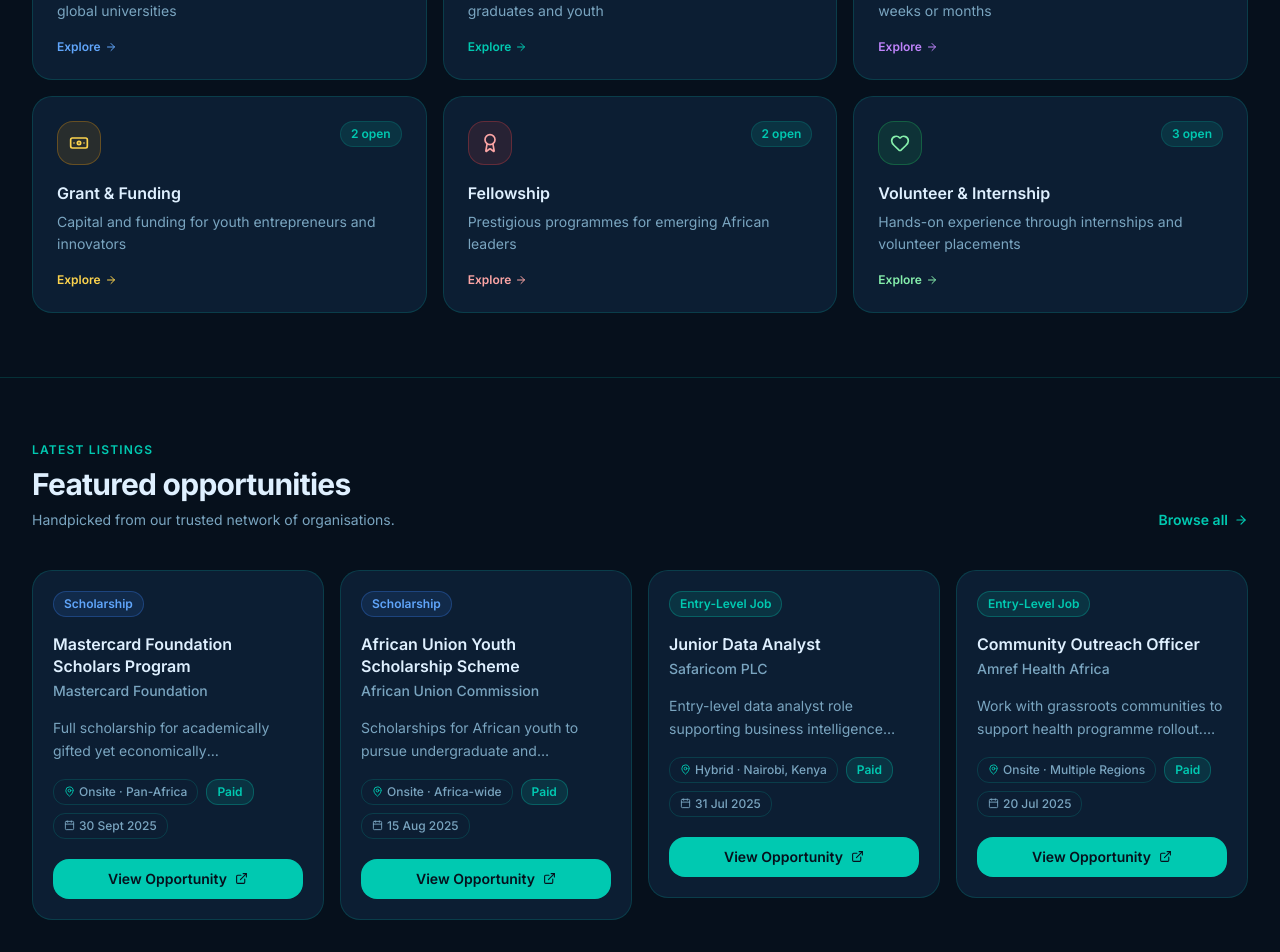
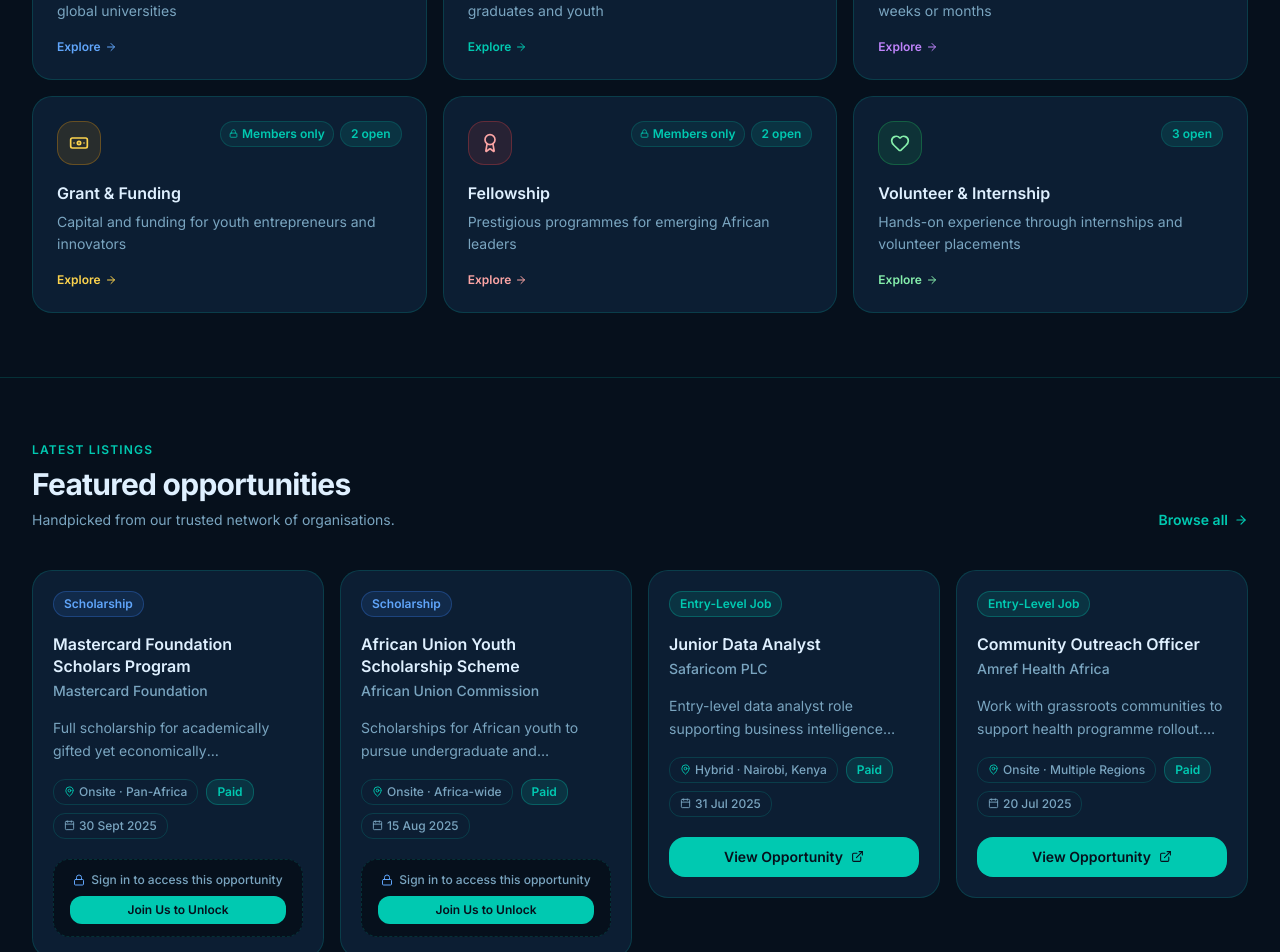
Before and after one commit to rennoxm/nexuspathways, a Next.js app: page / in a window 1280 px wide. Shown: the part 1100-2052 px from the top of the page. Built offline with nearby package versions, Linux system fonts and the light colour scheme.

Commit message:
protected routes and auth

```diff
--- a/components/home/CategoryGrid.tsx
+++ b/components/home/CategoryGrid.tsx
@@ -9,9 +9,18 @@
   Award,
   Heart,
   ArrowRight,
+  Lock,
 } from "lucide-react";
 import { categoryMeta } from "@/lib/data/opportunities";
 import { useInView } from "@/hooks/useInView";
+import { useAuth } from "@/lib/auth";
+
+const GATED_CATEGORIES = new Set([
+  "Scholarship",
+  "Cohort Training",
+  "Fellowship",
+  "Grant & Funding",
+]);
 
 const iconMap: Record<string, React.ElementType> = {
   GraduationCap,
@@ -36,6 +45,7 @@
 export function CategoryGrid() {
   const { ref: headerRef, inView: headerIn } = useInView(0.2);
   const { ref: gridRef, inView: gridIn } = useInView(0.1);
+  const { isLoggedIn } = useAuth();
 
   return (
     <section className="w-full py-16" style={{ borderTop: "1px solid var(--border)" }}>
@@ -74,6 +84,9 @@
             const href = `/opportunities?category=${encodeURIComponent(cat.label)}`;
             const delay = staggerDelays[i] ?? 0;
 
+            const isGated = GATED_CATEGORIES.has(cat.label);
+            const locked = isGated && !isLoggedIn;
+
             return (
               <Link
                 key={cat.label}
@@ -81,7 +94,9 @@
                 className={`group flex flex-col gap-4 p-6 rounded-2xl card-hover anim-slide-up ${gridIn ? "inview" : ""}`}
                 style={{
                   background: "var(--surface)",
-                  border: "1px solid var(--border)",
+                  border: locked
+                    ? "1px solid rgba(0,201,177,0.18)"
+                    : "1px solid var(--border)",
                   animationDelay: `${delay}ms`,
                 }}
               >
@@ -96,6 +111,21 @@
                   >
                     <Icon size={20} style={{ color: `var(--cat-${key})` }} />
                   </div>
+                  {/* Count + optional lock badges */}
+                  <div className="flex items-center gap-1.5">
+                    {locked && (
+                      <span
+                        className="inline-flex items-center gap-1 text-xs font-semibold px-2 py-1 rounded-full"
+                        style={{
+                          background: "rgba(0,201,177,0.08)",
+                          border: "1px solid rgba(0,201,177,0.2)",
+                          color: "var(--primary)",
+                        }}
+                      >
+                        <Lock size={9} />
+                        Members only
+                      </span>
+                    )}
                     <span
                       className="text-xs font-semibold px-2.5 py-1 rounded-full"
                       style={{
@@ -106,7 +136,8 @@
                     >
                       {cat.count} open
                     </span>
-                </div>
+                  </div>{/* end badges wrapper */}
+                </div>{/* end icon row */}
 
                 {/* Text */}
                 <div className="flex flex-col gap-1.5">
--- a/components/layout/Navbar.tsx
+++ b/components/layout/Navbar.tsx
@@ -3,9 +3,10 @@
 import Link from "next/link";
 import { usePathname } from "next/navigation";
 import { ThemeToggle } from "@/components/ThemeToggle";
-import { Menu, X } from "lucide-react";
-import { useState } from "react";
+import { Menu, X, ChevronDown, LayoutDashboard, LogOut } from "lucide-react";
+import { useState, useEffect, useRef } from "react";
 import { SignInModal } from "@/components/auth/SignInModal";
+import { useAuth, logout } from "@/lib/auth";
 
 const navLinks = [
   { label: "Opportunities", href: "/opportunities" },
@@ -17,6 +18,31 @@
   const pathname = usePathname();
   const [menuOpen, setMenuOpen] = useState(false);
   const [signInOpen, setSignInOpen] = useState(false);
+  const [avatarOpen, setAvatarOpen] = useState(false);
+  const avatarRef = useRef<HTMLDivElement>(null);
+  const { isLoggedIn, name, role } = useAuth();
+
+  // Listen for cards requesting the sign-in modal to open
+  useEffect(() => {
+    const handler = () => setSignInOpen(true);
+    window.addEventListener("nexus:open-signin", handler);
+    return () => window.removeEventListener("nexus:open-signin", handler);
+  }, []);
+
+  // Close avatar dropdown on outside click
+  useEffect(() => {
+    function handleClickOutside(e: MouseEvent) {
+      if (avatarRef.current && !avatarRef.current.contains(e.target as Node)) {
+        setAvatarOpen(false);
+      }
+    }
+    document.addEventListener("mousedown", handleClickOutside);
+    return () => document.removeEventListener("mousedown", handleClickOutside);
+  }, []);
+
+  const dashboardHref = role === "partner"
+    ? `/dashboard/partner?org=${encodeURIComponent(name)}`
+    : `/dashboard?name=${encodeURIComponent(name)}`;
 
   return (
     <>
@@ -63,6 +89,59 @@
           {/* Right */}
           <div className="hidden md:flex items-center gap-3">
             <ThemeToggle />
+
+            {isLoggedIn ? (
+              /* ── Avatar chip (logged in) ── */
+              <div ref={avatarRef} className="relative">
+                <button
+                  onClick={() => setAvatarOpen((v) => !v)}
+                  className="flex items-center gap-2 px-3 py-1.5 rounded-lg text-sm font-medium transition-colors"
+                  style={{
+                    border: "1px solid var(--border)",
+                    color: "var(--foreground)",
+                    background: avatarOpen ? "var(--surface)" : "transparent",
+                  }}
+                >
+                  <span
+                    className="w-6 h-6 rounded-full flex items-center justify-center text-xs font-bold shrink-0"
+                    style={{ background: "var(--primary)", color: "var(--primary-foreground)" }}
+                  >
+                    {name.charAt(0).toUpperCase()}
+                  </span>
+                  <span>{name}</span>
+                  <ChevronDown size={13} style={{ color: "var(--muted-foreground)" }} />
+                </button>
+
+                {/* Dropdown */}
+                {avatarOpen && (
+                  <div
+                    className="absolute right-0 top-[calc(100%+8px)] w-48 rounded-xl overflow-hidden shadow-lg z-50"
+                    style={{ background: "var(--surface)", border: "1px solid var(--border)" }}
+                  >
+                    <Link
+                      href={dashboardHref}
+                      onClick={() => setAvatarOpen(false)}
+                      className="flex items-center gap-2.5 px-4 py-3 text-sm font-medium transition-colors hover:bg-white/5"
+                      style={{ color: "var(--foreground)" }}
+                    >
+                      <LayoutDashboard size={14} style={{ color: "var(--primary)" }} />
+                      Dashboard
+                    </Link>
+                    <div style={{ height: "1px", background: "var(--border)" }} />
+                    <button
+                      onClick={() => { logout(); setAvatarOpen(false); }}
+                      className="w-full flex items-center gap-2.5 px-4 py-3 text-sm font-medium transition-colors hover:bg-white/5"
+                      style={{ color: "var(--muted-foreground)" }}
+                    >
+                      <LogOut size={14} />
+                      Sign Out
+                    </button>
+                  </div>
+                )}
+              </div>
+            ) : (
+              /* ── Sign In / Get Started (logged out) ── */
+              <>
                 <button
                   onClick={() => setSignInOpen(true)}
                   className="text-sm font-medium px-3 py-1.5 transition-colors cursor-pointer"
@@ -76,9 +155,11 @@
                 >
                   Get Started
                 </Link>
+              </>
+            )}
           </div>
 
-        {/* Mobile */}
+          {/* Mobile hamburger */}
           <div className="flex md:hidden items-center gap-3">
             <ThemeToggle />
             <button
@@ -112,7 +193,18 @@
                 {link.label}
               </Link>
             ))}
+
             <div className="flex gap-3 pt-2" style={{ borderTop: "1px solid var(--border)" }}>
+              {isLoggedIn ? (
+                <Link
+                  href={dashboardHref}
+                  onClick={() => setMenuOpen(false)}
+                  className="btn-primary text-sm flex-1 text-center py-2 rounded-lg"
+                >
+                  Dashboard
+                </Link>
+              ) : (
+                <>
                   <button
                     onClick={() => {
                       setMenuOpen(false);
@@ -130,6 +222,8 @@
                   >
                     Get Started
                   </Link>
+                </>
+              )}
             </div>
           </div>
         )}
--- a/components/opportunities/OpportunityCard.tsx
+++ b/components/opportunities/OpportunityCard.tsx
@@ -1,9 +1,20 @@
+"use client";
+
 import { type Opportunity } from "@/lib/data/opportunities";
-import { Calendar, MapPin, ExternalLink } from "lucide-react";
+import { Calendar, MapPin, ExternalLink, Lock } from "lucide-react";
+import { useAuth } from "@/lib/auth";
 
 interface OpportunityCardProps {
   opportunity: Opportunity;
 }
+
+// Categories that require login to access the apply link
+const GATED_CATEGORIES = new Set([
+  "Scholarship",
+  "Cohort Training",
+  "Fellowship",
+  "Grant & Funding",
+]);
 
 // Maps category to the CSS var key defined in globals.css
 const catVarKey: Record<string, string> = {
@@ -31,6 +42,13 @@
   const key = catVarKey[category] ?? "job";
   const days = daysLeft(deadline);
   const urgent = days <= 14 && days >= 0;
+  const { isLoggedIn } = useAuth();
+  const isGated = GATED_CATEGORIES.has(category);
+  const locked = isGated && !isLoggedIn;
+
+  function openSignIn() {
+    window.dispatchEvent(new CustomEvent("nexus:open-signin"));
+  }
 
   return (
     <div
@@ -112,7 +130,27 @@
         </span>
       </div>
 
-      {/* CTA */}
+      {/* CTA — locked or open */}
+      {locked ? (
+        <div
+          className="flex flex-col items-center gap-2 w-full rounded-xl px-4 py-3 mt-1"
+          style={{
+            background: "var(--background)",
+            border: "1px dashed var(--border)",
+          }}
+        >
+          <div className="flex items-center gap-1.5 text-xs font-medium" style={{ color: "var(--muted-foreground)" }}>
+            <Lock size={12} style={{ color: `var(--cat-${key})` }} />
+            Sign in to access this opportunity
+          </div>
+          <button
+            onClick={openSignIn}
+            className="btn-primary text-xs px-4 py-1.5 rounded-lg w-full"
+          >
+            Join Us to Unlock
+          </button>
+        </div>
+      ) : (
         <a
           href={link}
           target="_blank"
@@ -122,6 +160,7 @@
           View Opportunity
           <ExternalLink size={13} />
         </a>
+      )}
     </div>
   );
 }
--- /dev/null
+++ b/lib/auth.ts
@@ -0,0 +1,72 @@
+/**
+ * Lightweight module-level auth store.
+ * No Context Provider needed — any client component calls useAuth() to subscribe.
+ * State persists to localStorage so sign-in survives page refresh.
+ */
+
+import { useEffect, useState } from "react";
+
+interface AuthState {
+  loggedIn: boolean;
+  name: string;
+  role: "youth" | "partner" | "";
+}
+
+const STORAGE_KEY = "nexus_auth";
+
+function readStorage(): AuthState {
+  if (typeof window === "undefined") return { loggedIn: false, name: "", role: "" };
+  try {
+    const raw = localStorage.getItem(STORAGE_KEY);
+    if (raw) return JSON.parse(raw) as AuthState;
+  } catch {
+    // ignore
+  }
+  return { loggedIn: false, name: "", role: "" };
+}
+
+// Module-level singleton
+let _state: AuthState = readStorage();
+const _subs = new Set<() => void>();
+
+function notify() {
+  _subs.forEach((fn) => fn());
+}
+
+/** Sign the user in. Persists to localStorage and re-renders all subscribers. */
+export function login(name: string, role: "youth" | "partner") {
+  _state = { loggedIn: true, name, role };
+  try { localStorage.setItem(STORAGE_KEY, JSON.stringify(_state)); } catch { /* ignore */ }
+  notify();
+}
+
+/** Sign the user out. Clears localStorage and re-renders all subscribers. */
+export function logout() {
+  _state = { loggedIn: false, name: "", role: "" };
+  try { localStorage.removeItem(STORAGE_KEY); } catch { /* ignore */ }
+  notify();
+}
+
+/** React hook — subscribes this component to auth state changes. */
+export function useAuth() {
+  const [state, setState] = useState<AuthState>(_state);
+
+  useEffect(() => {
+    // Sync with storage on first mount (handles page refresh)
+    const stored = readStorage();
+    if (stored.loggedIn !== _state.loggedIn) {
+      _state = stored;
+    }
+    setState(_state);
+
+    const update = () => setState({ ..._state });
+    _subs.add(update);
+    return () => { _subs.delete(update); };
+  }, []);
+
+  return {
+    isLoggedIn: state.loggedIn,
+    name: state.name,
+    role: state.role,
+  };
+}
```
Also changed, not shown: app/layout.tsx (+15 -0 lines), components/auth/SignInModal.tsx (+5 -12 lines). Lines whose indentation alone changed are shown as unchanged.
